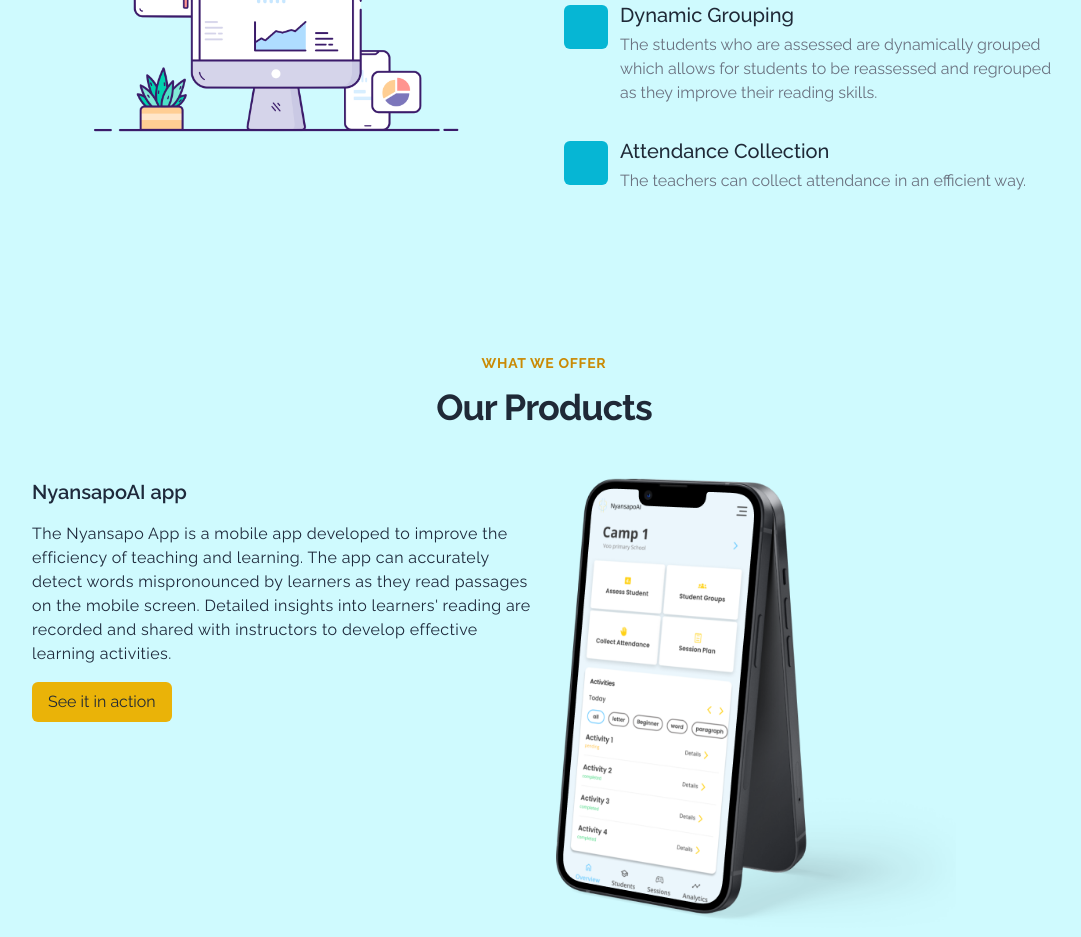
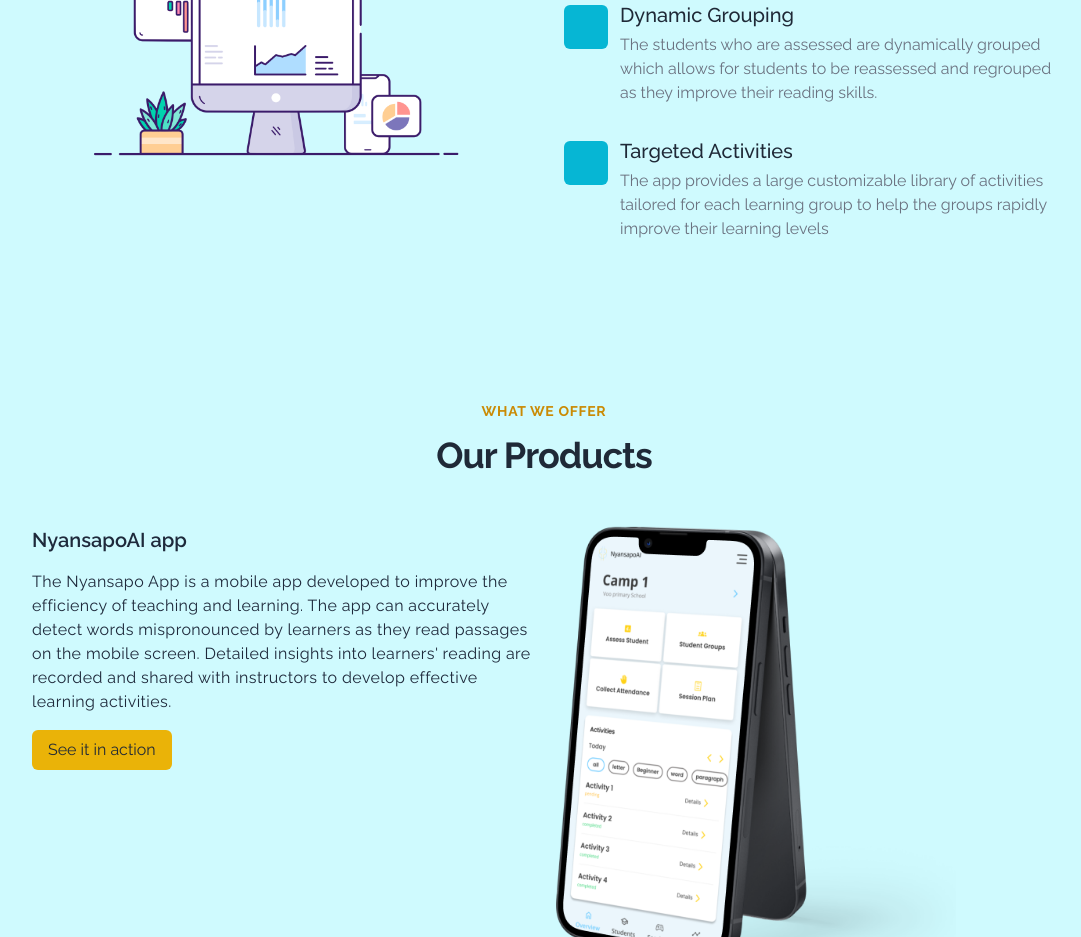
Before and after one commit to NyansapoAI/website, a Next.js app: page / in a window 1280 px wide. Shown: the part 1420-2357 px from the top of the page, without its empty margins (96-1177 px from the left). Built offline with nearby package versions, Linux system fonts and the light colour scheme; some icons are missing.

Commit message:
update:changed benefit to targeted activities

```diff
--- a/src/app/sections/services.tsx
+++ b/src/app/sections/services.tsx
@@ -53,8 +53,8 @@
         icon: <UsersSolid />,
       },
       {
-        title: "Attendance Collection",
-        desc: "The teachers can collect attendance in an efficient way.",
+        title: "Targeted Activities ",
+        desc: "The app provides a large customizable library of activities tailored for each learning group to help the groups rapidly improve their learning levels ",
         icon: <HandRaisedSolid />,
       },
       // {
```
